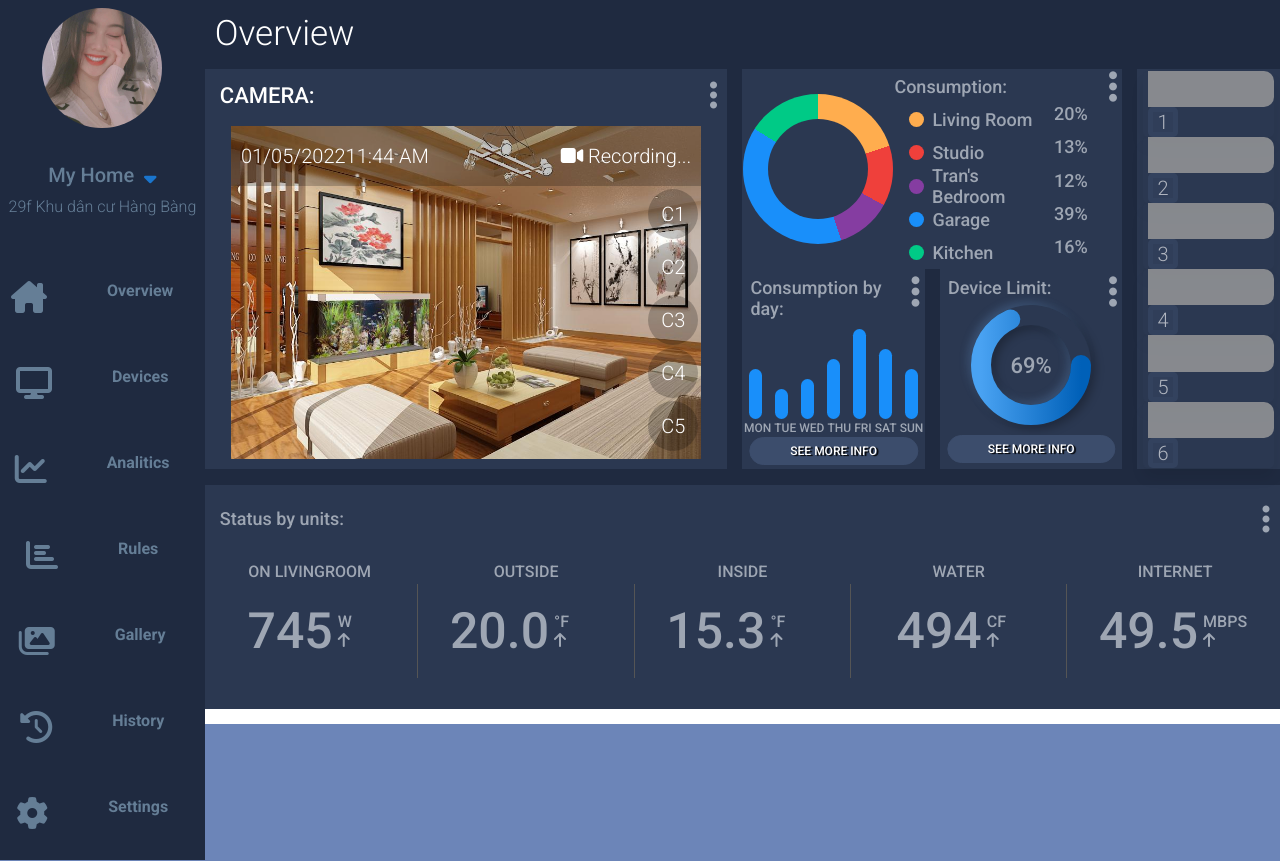
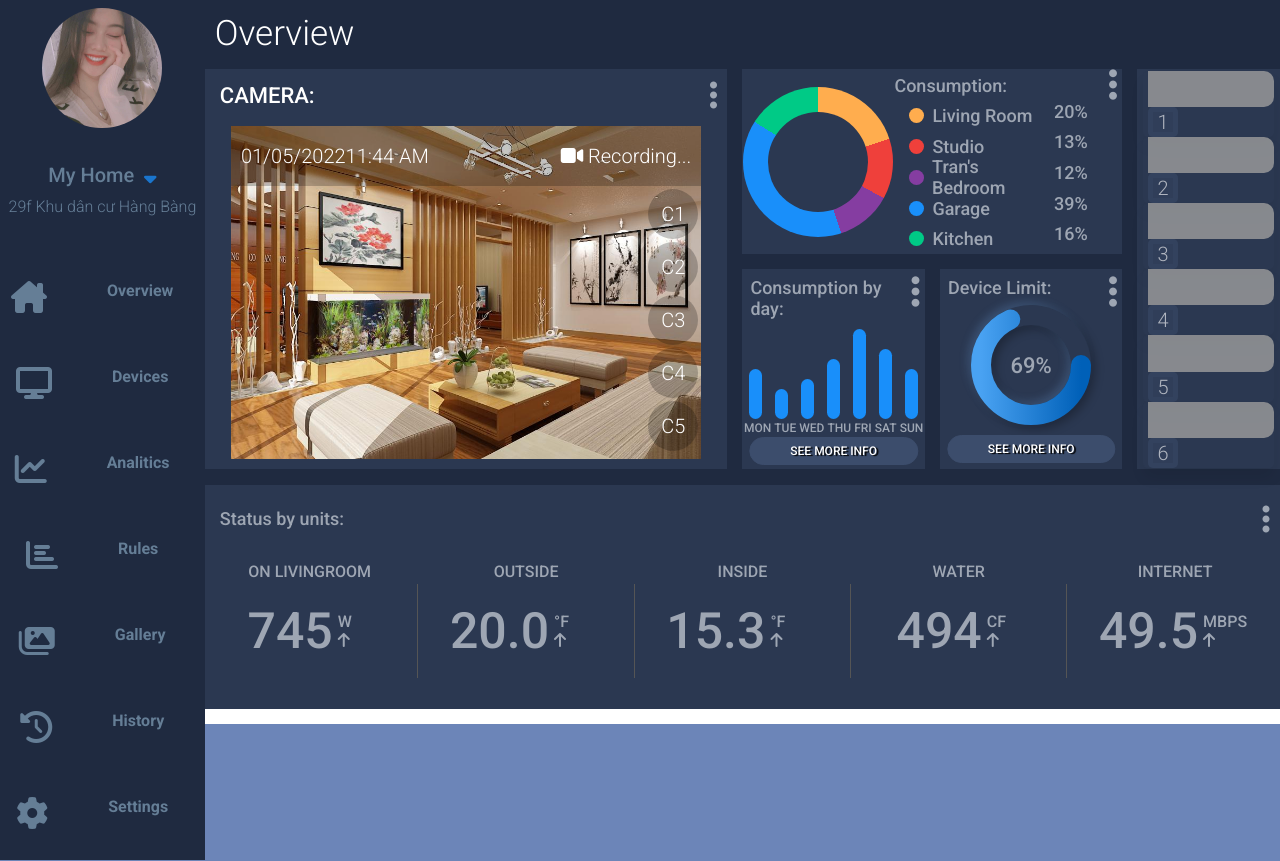
Before and after one commit to loliruletheworldk19/iotprj_test, a plain HTML site: page index.html in a window 1280 px wide. Shown: the part 76-937 px from the top of the page. Drawn offline with Linux system fonts and the light colour scheme; grey boxes are pictures that could not be loaded.

Commit message:
Update style.css

```diff
--- a/assets/css/style.css
+++ b/assets/css/style.css
@@ -266,7 +266,7 @@
     width: 100%;
     height: 200px;
     background-color: var(--background-out1);
-    /* margin-bottom: 15px; */
+    margin-bottom: 15px;
     display: flex;
     flex-direction: row;
 }
```
